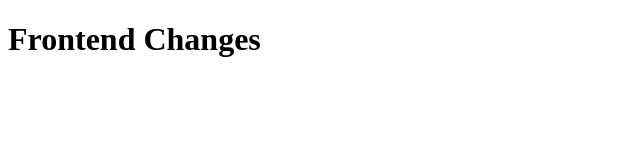
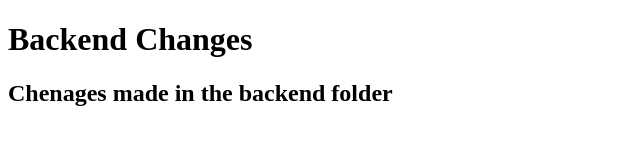
Before and after one commit to Pavaibabu/GitCommands, a plain HTML site: page index.html in a window 1280 px wide. Shown: the whole page, without its empty margins (0-640 px from the left). Drawn offline with Linux system fonts and the light colour scheme.

Commit message:
Changes made in the backend branch

```diff
--- a/index.html
+++ b/index.html
@@ -6,7 +6,9 @@
     <title>GitCommands</title>
 </head>
 <body>
-    <h1>Frontend Changes</h1>
+
+    <h1>Backend Changes</h1>
+    <h2>Chenages made in the backend folder</h2>
 
 </body>
 </html>
```
